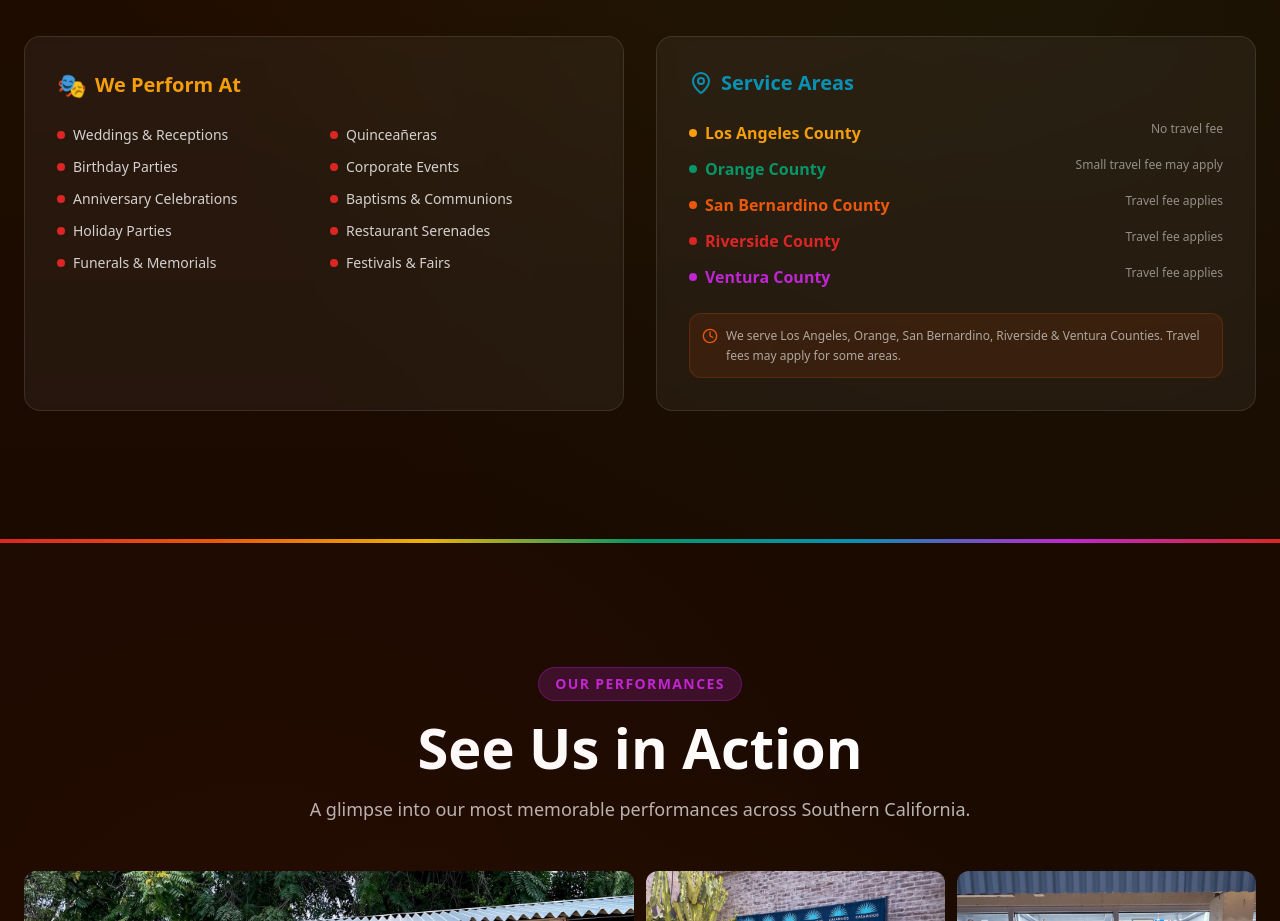
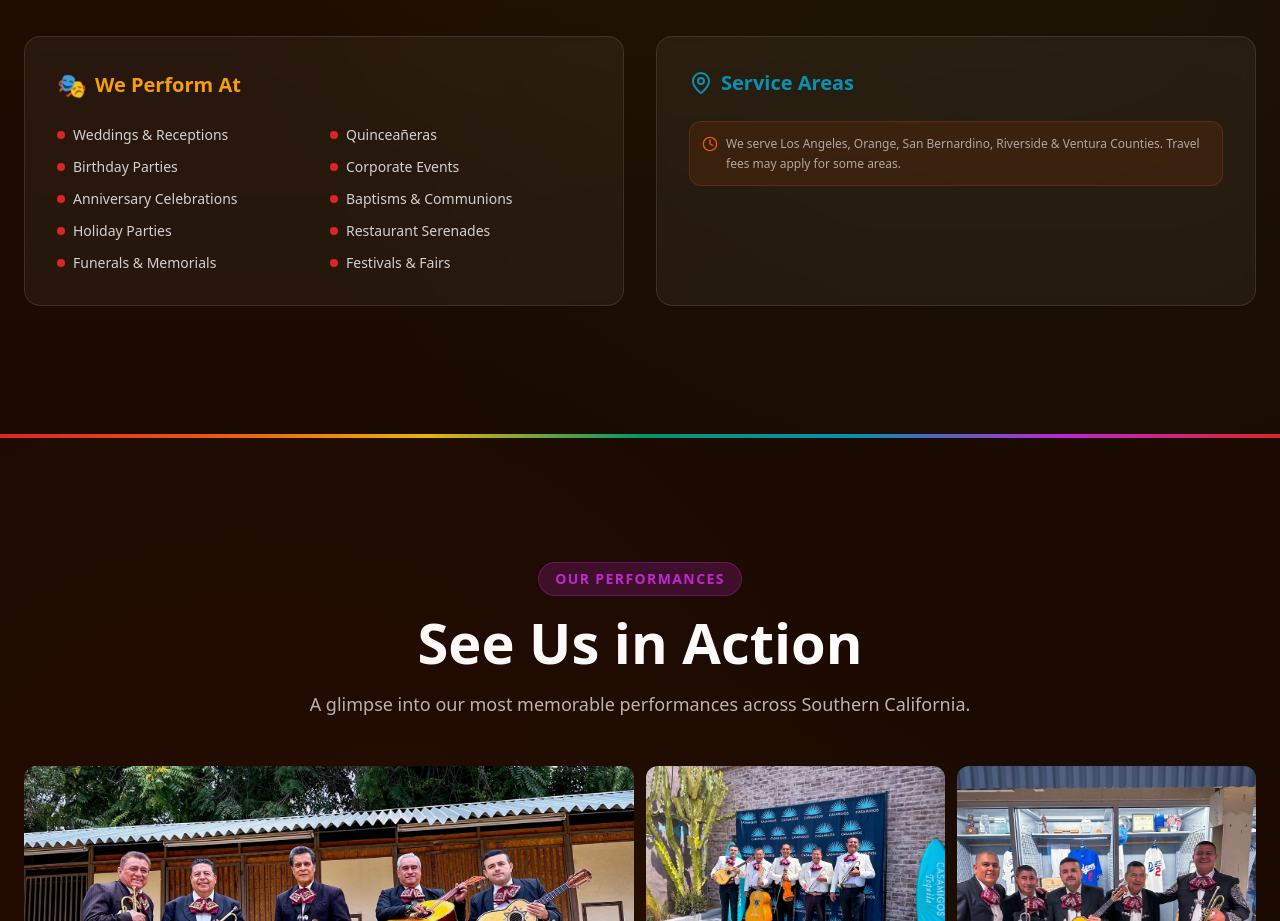
Before and after one commit to troutspencerlake/mariachi-amigos-la, a Next.js app: page / in a window 1280 px wide. Shown: the part 3540-4461 px from the top of the page. Built offline with nearby package versions, Linux system fonts and the light colour scheme.

Commit message:
fix: remove per-county travel fee list from service areas

```diff
--- a/components/Services.tsx
+++ b/components/Services.tsx
@@ -213,26 +213,7 @@ export default function Services() {
               <MapPin className="w-6 h-6" />
               Service Areas
             </h3>
-            <div className="space-y-3">
-              {[
-                { county: "Los Angeles County", note: "No travel fee", color: "text-fiesta-gold" },
-                { county: "Orange County", note: "Small travel fee may apply", color: "text-fiesta-green" },
-                { county: "San Bernardino County", note: "Travel fee applies", color: "text-fiesta-orange" },
-                { county: "Riverside County", note: "Travel fee applies", color: "text-fiesta-red" },
-                { county: "Ventura County", note: "Travel fee applies", color: "text-fiesta-magenta" },
-              ].map(({ county, note, color }) => (
-                <div key={county} className="flex items-start justify-between gap-4">
-                  <div className="flex items-center gap-2">
-                    <div className={`w-2 h-2 rounded-full flex-shrink-0 ${color.replace("text-", "bg-")}`} />
-                    <span className={`font-semibold ${color}`}>{county}</span>
-                  </div>
-                  <span className="text-white/50 text-xs text-right">{note}</span>
-                </div>
-              ))}
-            </div>
-
-            {/* Travel fee note */}
-            <div className="mt-6 flex items-start gap-2 bg-fiesta-orange/10 border border-fiesta-orange/20 rounded-xl p-3">
+            <div className="flex items-start gap-2 bg-fiesta-orange/10 border border-fiesta-orange/20 rounded-xl p-3">
               <Clock className="w-4 h-4 text-fiesta-orange flex-shrink-0 mt-0.5" />
               <p className="text-white/60 text-xs leading-relaxed">
                 {t.services.travelNote}
```
